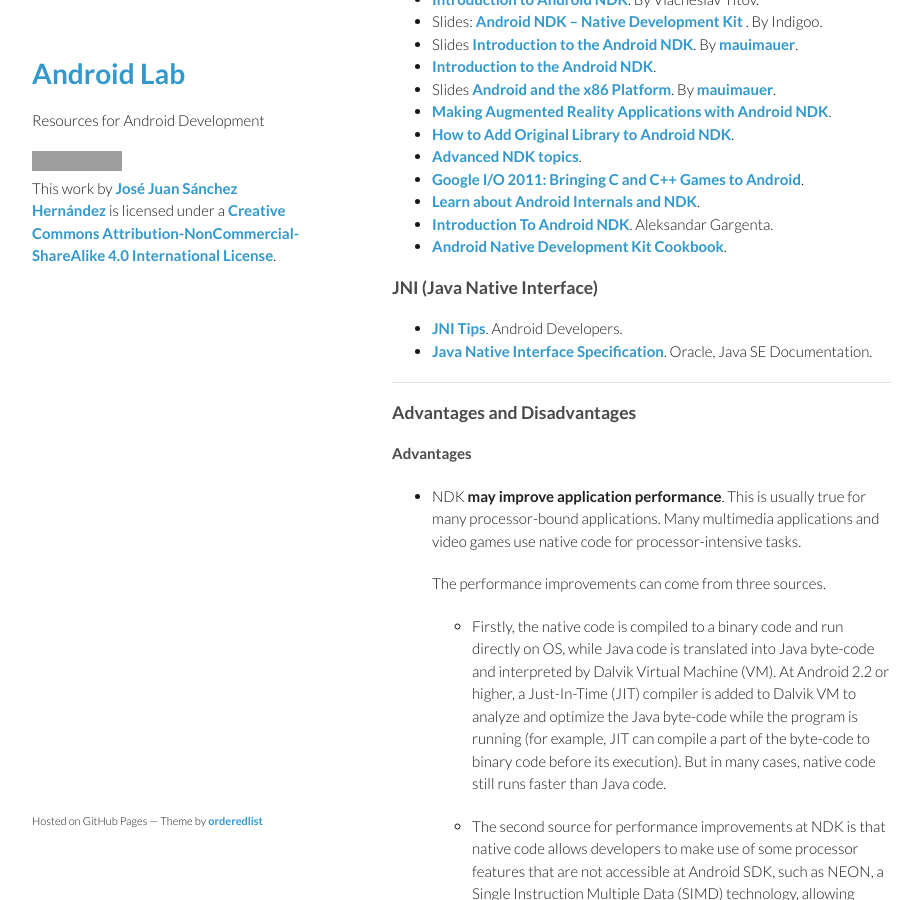
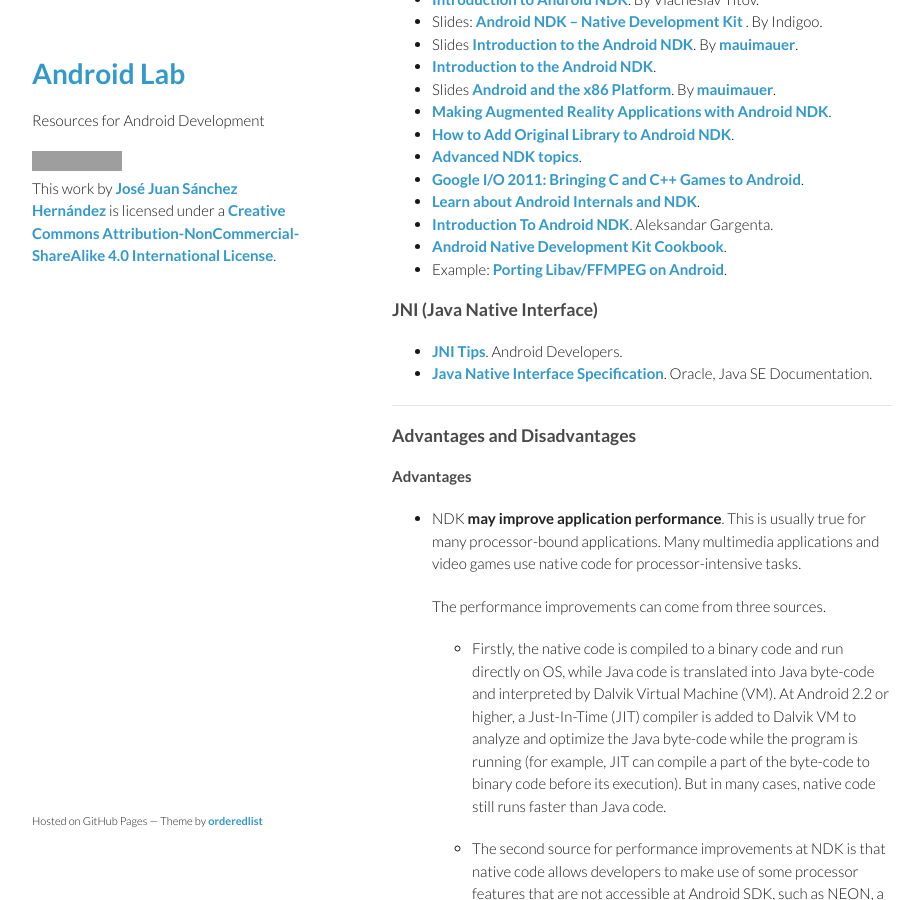
Before and after one commit to josejuansanchez/josejuansanchez.github.io, a Jekyll site: the page built from androidlab/ndk.md, in a window 1280 px wide and 900 px high, scrolled down 312 px. Shown: the whole window, without its empty margins (178-1101 px from the left). Built offline with Jekyll 4.4.1, drawn with Linux system fonts in a browser that asks for light colours; grey boxes are pictures that could not be loaded.

Commit message:
Update ndk.md

```diff
--- a/androidlab/ndk.md
+++ b/androidlab/ndk.md
@@ -22,6 +22,7 @@ title: Android Lab
 * [Learn about Android Internals and NDK](https://www.youtube.com/watch?v=byFTAhXVF7k&feature=youtube_gdata_player).
 * [Introduction To Android NDK](https://thenewcircle.com/s/post/1153/introduction_to_ndk). Aleksandar Gargenta.
 * [Android Native Development Kit Cookbook](http://www.amazon.com/Android-Native-Development-Kit-Cookbook/dp/1849691509).
+* Example: [Porting Libav/FFMPEG on Android](http://libavandroid.wordpress.com/2013/12/31/porting-libavffmpeg-android/).
 
 ### JNI (Java Native Interface)
 
```
